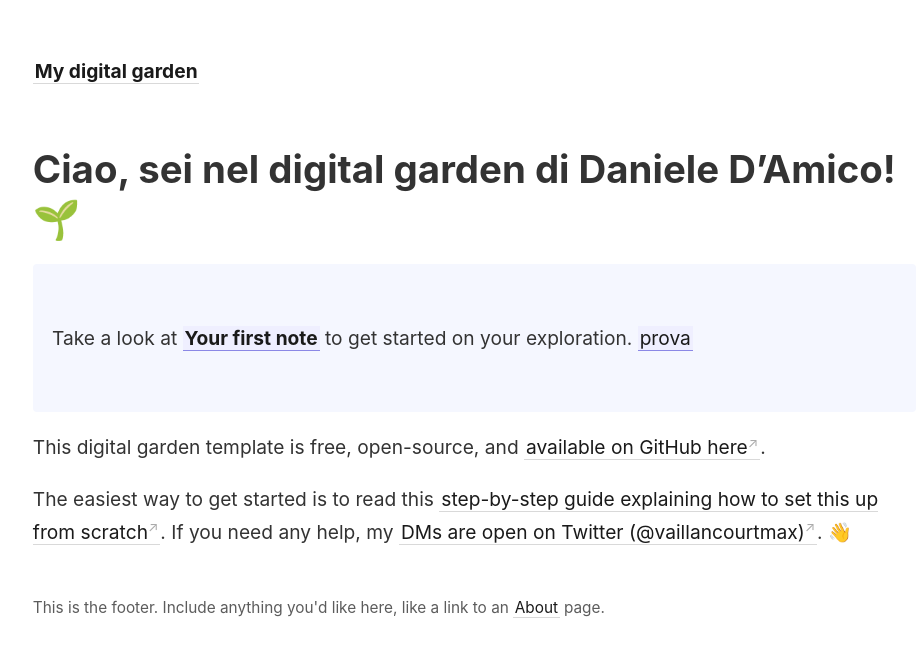
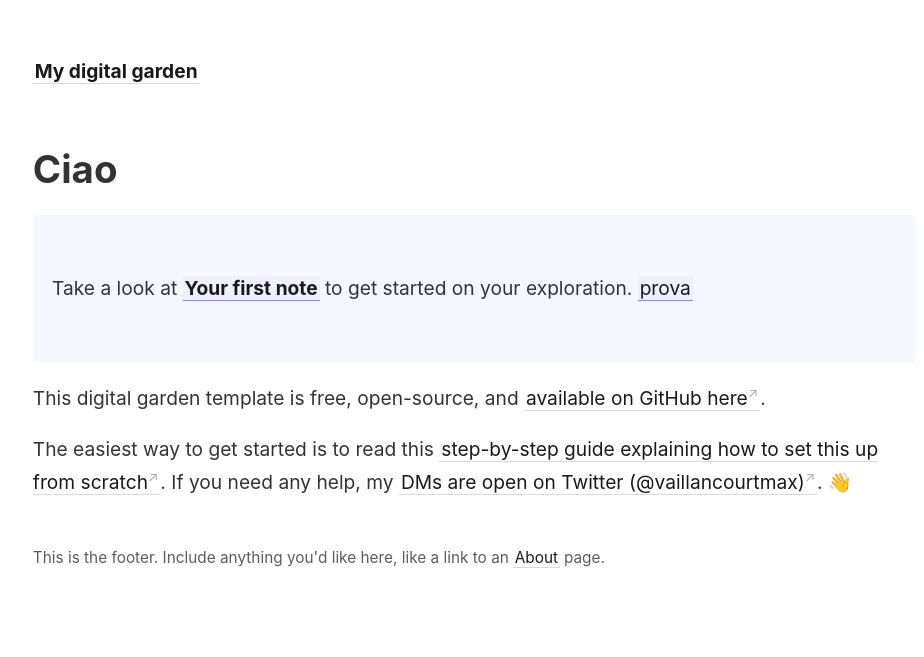
Before and after one commit to dandele/digital-garden-812, a Jekyll site: the page built from _pages/index.md, in a window 1280 px wide. Shown: the top 657 px of the page, without its empty margins (44-968 px from the left). Built offline with Jekyll 4.4.1, drawn with Linux system fonts in a browser that asks for light colours.

Commit message:
index.md: changed

```diff
--- a/_pages/index.md
+++ b/_pages/index.md
@@ -4,7 +4,7 @@ title: Home
 id: home
 permalink: /
 ---
-# Ciao, sei nel digital garden di Daniele D'Amico! 🌱
+# Ciao
 
 <p style="padding: 3em 1em; background: #f5f7ff; border-radius: 4px;">
   Take a look at <span style="font-weight: bold">[[Your first note]]</span> to get started on your exploration.
```
